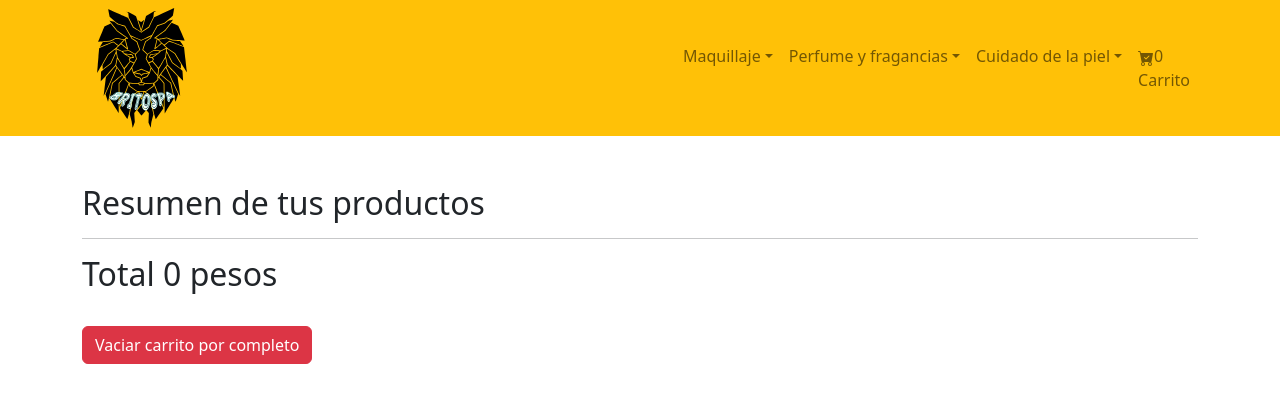
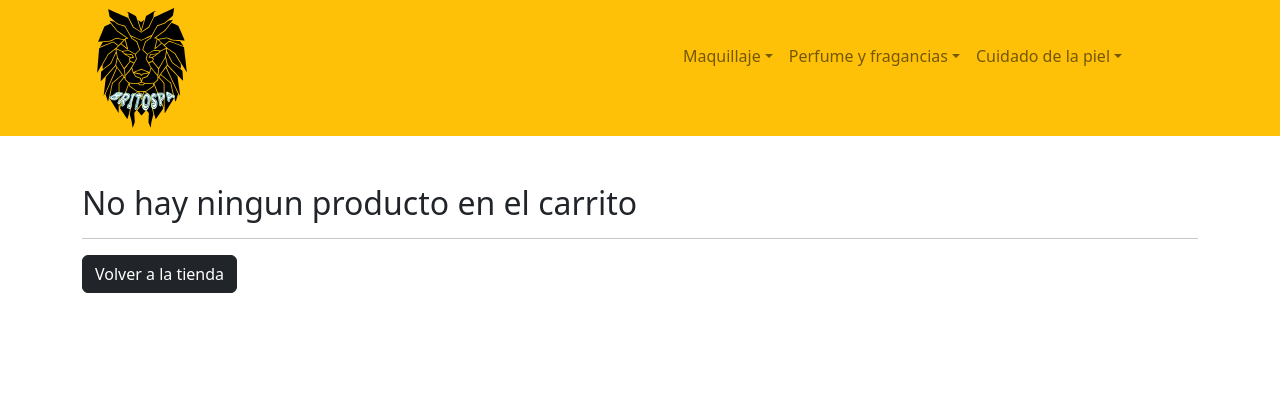
Before and after one commit to britopmc/ReactJS_MiguelBrito, a React (Create React App) app: page /cart in a window 1280 px wide. Shown: the top 402 px of the page. Built offline with nearby package versions, Linux system fonts and the light colour scheme.

Commit message:
[ADD] rendering condicional del cart

```diff
--- a/src/components/Cart/Cart.js
+++ b/src/components/Cart/Cart.js
@@ -2,6 +2,7 @@ import { useContext } from "react"
 import Card from 'react-bootstrap/Card';
 import { CartContext } from "../../context/CartContext"
 import { BsFillTrashFill } from 'react-icons/bs'
+import { Link } from "react-router-dom";
 
 
 const Cart = () => {
@@ -9,11 +10,22 @@ const Cart = () => {
     const {cart, CartTotal, emptyCart, removeItem} = useContext(CartContext)
 
 
+    if(cart.length === 0){
+
+        return(
+            <div className="container my-5">
+                <h2>No hay ningun producto en el carrito</h2><hr/>
+
+                <Link to="/" className="btn btn-dark">Volver a la tienda</Link>
+                </div>
+        )
+
+
+    }
         return (
             <div className="container my-5">
                 <h2>Resumen de tus productos</h2>
                 <hr/>
-
 
                 {
                         cart.map((item)=>(
@@ -31,7 +43,7 @@ const Cart = () => {
                                         <br/>
                                         Subtotal {item.subtotal}
                                         <br/>
-                                    <button onClick={()=> removeItem(item.id)} classname="btn btn-secondary"><BsFillTrashFill/></button>
+                                        <button onClick={()=> removeItem(item.id)} className="btn btn-secondary"><BsFillTrashFill/></button>
                                     </Card.Text>
                                 </Card.Body>
                             </Card>
@@ -47,10 +59,9 @@ const Cart = () => {
 
                 <button onClick={emptyCart} className='btn btn-danger'>Vaciar carrito por completo</button>
 
-
-
             </div>
         )
+
 }
 
 export default Cart
--- a/src/components/ItemCount/ItemCount.js
+++ b/src/components/ItemCount/ItemCount.js
@@ -20,9 +20,9 @@ function ItemCount({stock, count, setCount, handleAgregar}) {
   return (
 
     <div>
-      <Button onClick={handleSubstract}> - </Button>
+      <Button disabled={count<1} onClick={handleSubstract}> - </Button>
       <span> {count} </span>
-      <Button onClick={handleAdd}> + </Button>
+      <Button disabled={count===stock} onClick={handleAdd}> + </Button>
       <Button style={{width: "100%"}} disabled={count<1} onClick={handleAgregar} variant="primary">Agregar al carrito</Button>
     </div>
   );
--- a/src/components/NavBar/NavBar.js
+++ b/src/components/NavBar/NavBar.js
@@ -4,7 +4,8 @@ import Nav from 'react-bootstrap/Nav';
 import Navbar from 'react-bootstrap/Navbar';
 import CartWidget from '../CartWidget/CartWidget';
 import { Link } from 'react-router-dom';
-
+import { CartContext } from '../../context/CartContext';
+import { useContext } from 'react';
 
 function NavBar() {
 
@@ -66,6 +67,10 @@ function NavBar() {
     }
   ]
 
+  const { cart } = useContext(CartContext)
+
+
+
   return (
     <>
       <Navbar bg="warning" variant="light" expand="lg" max-width="100%">
@@ -112,9 +117,13 @@ function NavBar() {
             </NavDropdown>
 
 
+            <div className={cart.length === 0 ? "invisible" : "visible"}>
+
+            <Nav.Link as={Link} to={"/cart"}><CartWidget/>Carrito</Nav.Link>
+
+            </div>
 
 
-            <Nav.Link as={Link} to={"/cart"}><CartWidget/>Carrito</Nav.Link>
           </Nav>
         </Navbar.Collapse>
       </Container>
```
Lines whose indentation alone changed are shown as unchanged.
